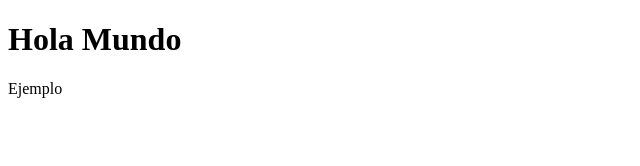
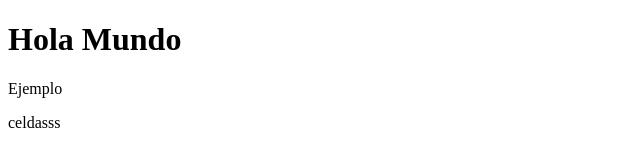
Before and after one commit to Sofia7373838/Actividad2, a plain HTML site: page index.html in a window 1280 px wide. Shown: the full height of the page, 0-640 px from the left. Drawn offline with Linux system fonts and the light colour scheme.

Commit message:
primero rama

```diff
--- a/index.html
+++ b/index.html
@@ -8,5 +8,6 @@
 <body>
     <h1>Hola Mundo</h1>
     <p>Ejemplo</p>
+    <p>celdasss</p>
 </body>
 </html>
```
